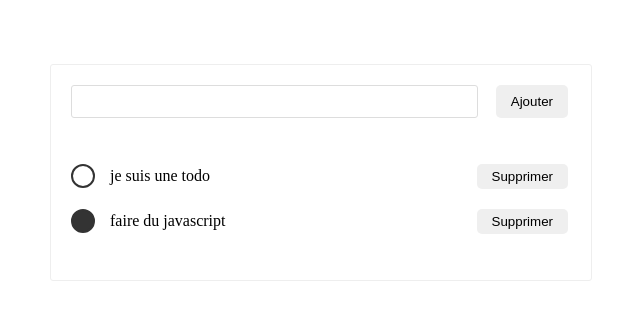
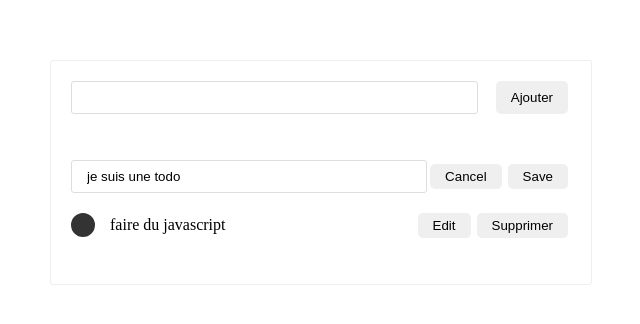
Before and after one commit to bricard-dev/todo-dyma-js, a website built with webpack: page src/index.html in a window 1280 px wide. Shown: the part 228-552 px from the top of the page, without its empty margins (319-959 px from the left). Built offline with nearby package versions, Linux system fonts and the light colour scheme.

Commit message:
Add edit todo feature

```diff
--- a/src/index.js
+++ b/src/index.js
@@ -7,10 +7,12 @@ const todos = [
   {
     text: "je suis une todo",
     done: false,
+    editMode: true,
   },
   {
     text: "faire du javascript",
     done: true,
+    editMode: false,
   },
 ];
 
@@ -23,7 +25,11 @@ form.addEventListener("submit", (event) => {
 
 const displayTodo = () => {
   const todosNode = todos.map((todo, index) => {
-    return createTodoElement(todo, index);
+    if (todo.editMode) {
+      return createTodoEditElement(todo, index);
+    } else {
+      return createTodoElement(todo, index);
+    }
   });
   ul.innerHTML = "";
   ul.append(...todosNode);
@@ -37,14 +43,43 @@ const createTodoElement = (todo, index) => {
     event.stopPropagation();
     deleteTodo(index);
   });
+  const buttonEdit = document.createElement("button");
+  buttonEdit.innerHTML = "Edit";
+  buttonEdit.addEventListener("click", (event) => {
+    event.stopPropagation();
+    toggleEditMode(index);
+  });
   li.innerHTML = `
   <span class="todo ${todo.done ? "done" : ""}"></span>
   <p>${todo.text}</p>
   `;
-  li.appendChild(buttonDelete);
+  li.append(buttonEdit, buttonDelete);
   li.addEventListener("click", (event) => {
     toggleTodo(index);
   });
+  return li;
+};
+
+const createTodoEditElement = (todo, index) => {
+  const li = document.createElement("li");
+  const input = document.createElement("input");
+  input.type = "text";
+  input.value = todo.text;
+  const buttonSave = document.createElement("button");
+  buttonSave.innerHTML = "Save";
+  buttonSave.addEventListener("click", (event) => {
+    event.stopPropagation();
+    editTodo(index, input);
+  });
+  const buttonCancel = document.createElement("button");
+  buttonCancel.innerHTML = "Cancel";
+  buttonCancel.addEventListener("click", (event) => {
+    event.stopPropagation();
+    toggleEditMode(index);
+  });
+
+  li.append(input, buttonCancel, buttonSave);
+
   return li;
 };
 
@@ -66,4 +101,15 @@ const toggleTodo = (index) => {
   displayTodo();
 };
 
+const toggleEditMode = (index) => {
+  todos[index].editMode = !todos[index].editMode;
+  displayTodo();
+};
+
+const editTodo = (index, input) => {
+  todos[index].text = input.value;
+  todos[index].editMode = false;
+  displayTodo();
+};
+
 displayTodo();
--- a/src/style.css
+++ b/src/style.css
@@ -59,6 +59,10 @@ li {
   padding: 10px 0;
 }
 
+li input {
+  flex: 1;
+}
+
 li p {
   flex: 1;
 }
```
